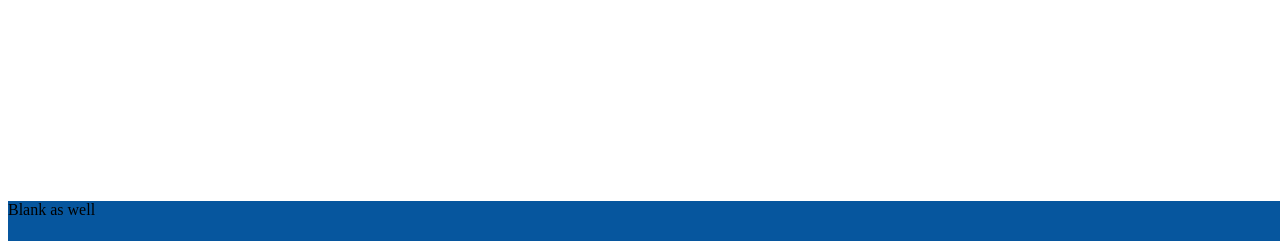
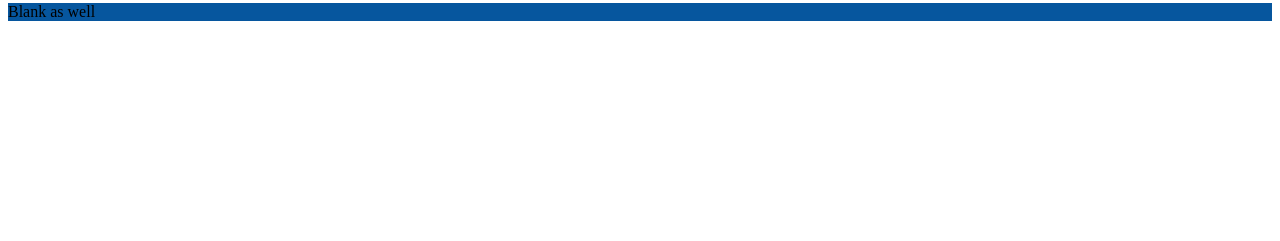
Before and after one commit to RaelZero/trentose-2014, a PHP site: page / in a window 1280 px wide. Shown: the part 559-800 px from the top of the page. Run offline with PHP 8.4, Linux system fonts and the light colour scheme.

Commit message:
CSS Fixes

```diff
--- a/css/main.css
+++ b/css/main.css
@@ -14,7 +14,7 @@ header{
 }
 
 footer{
-    position: fixed;
+    position: static;
     bottom: 0px;
 
     width: 100%;
--- a/index.php
+++ b/index.php
@@ -12,7 +12,7 @@
             <iframe id="map"
                 frameborder="0" style="border:0"
                 src="https://www.google.com/maps/embed/v1/place?key=AIzaSyCgOGVYe_2bYYuYCn4DMdRwWpS950k9cME
-                &q=Space+Needle,Seattle+WA">
+                &q=Venezia,Italy">
             </iframe>
         </div>
         <footer>Blank as well</footer>
```
